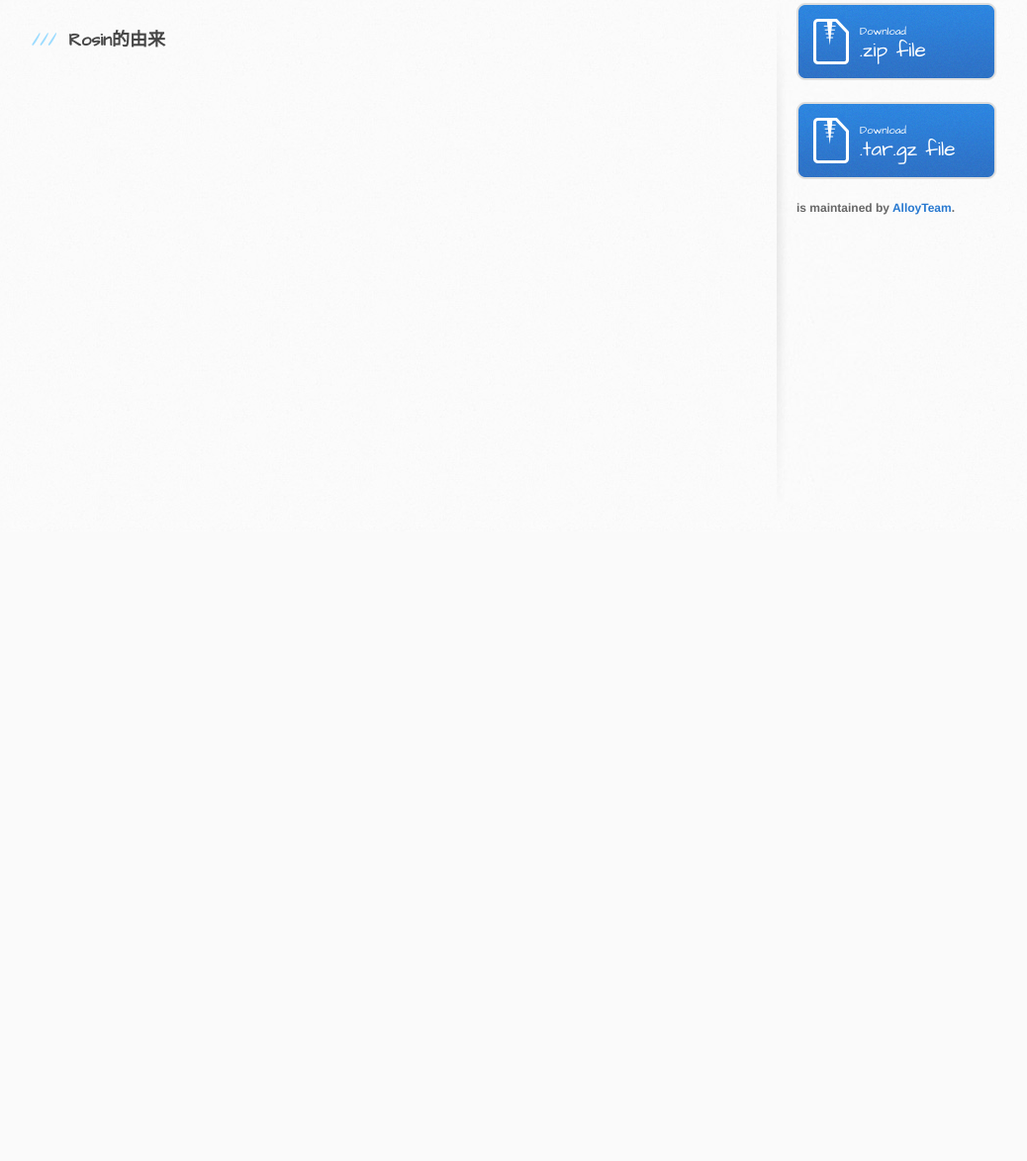
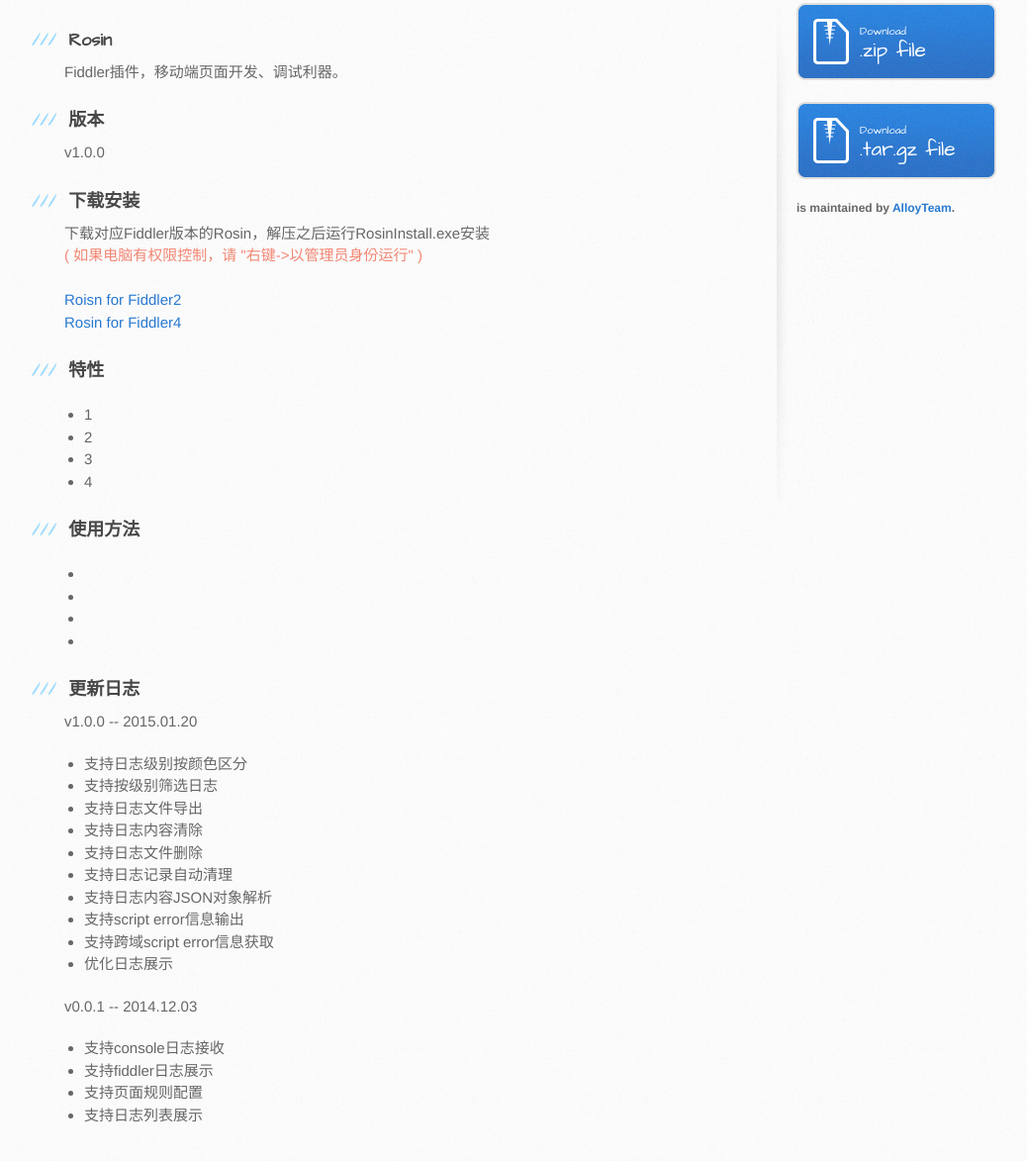
Before and after one commit to AlloyTeam/Rosin, a plain HTML site: page index.html in a window 1280 px wide. Shown: the part 263-1436 px from the top of the page at 99% size, without its empty margins (105-1143 px from the left). Before the commit the page ends 800 px from the top, so only its background shows below. Drawn offline with Linux system fonts and the light colour scheme.

Commit message:
mod index

```diff
--- a/index.html
+++ b/index.html
@@ -8,6 +8,7 @@
     <link rel="stylesheet" type="text/css" href="stylesheets/stylesheet.css" media="screen">
     <link rel="stylesheet" type="text/css" href="stylesheets/pygment_trac.css" media="screen">
     <link rel="stylesheet" type="text/css" href="stylesheets/print.css" media="print">
+    <link rel="stylesheet" type="text/css" href="stylesheets/index.css">
 
     <!--[if lt IE 9]>
     <script src="//html5shiv.googlecode.com/svn/trunk/html5.js"></script>
@@ -29,7 +30,97 @@
       <div class="inner clearfix">
         <section id="main-content">
           <h3>
-<a id="welcome-to-github-pages" class="anchor" href="#welcome-to-github-pages" aria-hidden="true"><span class="octicon octicon-link"></span></a>Rosin的由来</h3>
+              <a id="Rosin" class="anchor" href="#Rosin" aria-hidden="true">
+                <span class="octicon octicon-link"></span>
+              </a>
+              Rosin
+          </h3>
+          <p>Fiddler插件，移动端页面开发、调试利器。</p>
+
+          <h3>
+              <a id="版本" class="anchor" href="#版本" aria-hidden="true">
+                <span class="octicon octicon-link"></span>
+              </a>
+              版本
+          </h3>
+          <p>v1.0.0</p>
+
+          <h3>
+              <a id="下载安装" class="anchor" href="#下载安装" aria-hidden="true">
+                <span class="octicon octicon-link"></span>
+              </a>
+              下载安装
+          </h3>
+
+          <p>
+              下载对应Fiddler版本的Rosin，解压之后运行RosinInstall.exe安装<br>
+              <span class="color-warn">( 如果电脑有权限控制，请 "右键->以管理员身份运行" )</span><br><br>
+              <a href="./download/Rosin v1安装包 for fiddler2.zip" target="_blank">Roisn for Fiddler2</a><br>
+              <a href="./download/Rosin v1安装包 for fiddler4.zip" target="_blank">Rosin for Fiddler4</a>
+          </p>
+
+          <h3>
+              <a id="特性" class="anchor" href="#特性" aria-hidden="true">
+                <span class="octicon octicon-link"></span>
+              </a>
+              特性
+          </h3>
+          <p>
+            <ul>
+              <li>1</li>
+              <li>2</li>
+              <li>3</li>
+              <li>4</li>
+            </ul>
+          </p>
+
+          <h3>
+              <a id="使用方法" class="anchor" href="#使用方法" aria-hidden="true">
+                <span class="octicon octicon-link"></span>
+              </a>
+              使用方法
+          </h3>
+          <p>
+            <ul>
+              <li></li>
+              <li></li>
+              <li></li>
+              <li></li>
+            </ul>
+          </p>
+
+          <h3>
+              <a id="更新日志" class="anchor" href="#更新日志" aria-hidden="true">
+                <span class="octicon octicon-link"></span>
+              </a>
+              更新日志
+          </h3>
+          <p>
+            v1.0.0 -- 2015.01.20 <br>
+            <ul>
+              <li>支持日志级别按颜色区分</li>
+              <li>支持按级别筛选日志</li>
+              <li>支持日志文件导出</li>
+              <li>支持日志内容清除</li>
+              <li>支持日志文件删除</li>
+              <li>支持日志记录自动清理</li>
+              <li>支持日志内容JSON对象解析</li>
+              <li>支持script error信息输出</li>
+              <li>支持跨域script error信息获取</li>
+              <li>优化日志展示</li>
+            </ul>
+          </p>
+
+          <p>
+            v0.0.1 -- 2014.12.03 <br>
+            <ul>
+              <li>支持console日志接收</li>
+              <li>支持fiddler日志展示</li>
+              <li>支持页面规则配置</li>
+              <li>支持日志列表展示</li>
+            </ul>
+          </p>
+
 
 <!--<p>This automatic page generator is the easiest way to create beautiful pages for all of your projects. Author your page content here using GitHub Flavored Markdown, select a template crafted by a designer, and publish. After your page is generated, you can check out the new branch:</p>
 
--- /dev/null
+++ b/stylesheets/index.css
@@ -0,0 +1,3 @@
+.color-warn{
+  color: #f28673;
+}
```
Also changed, not shown: 2 other files.
